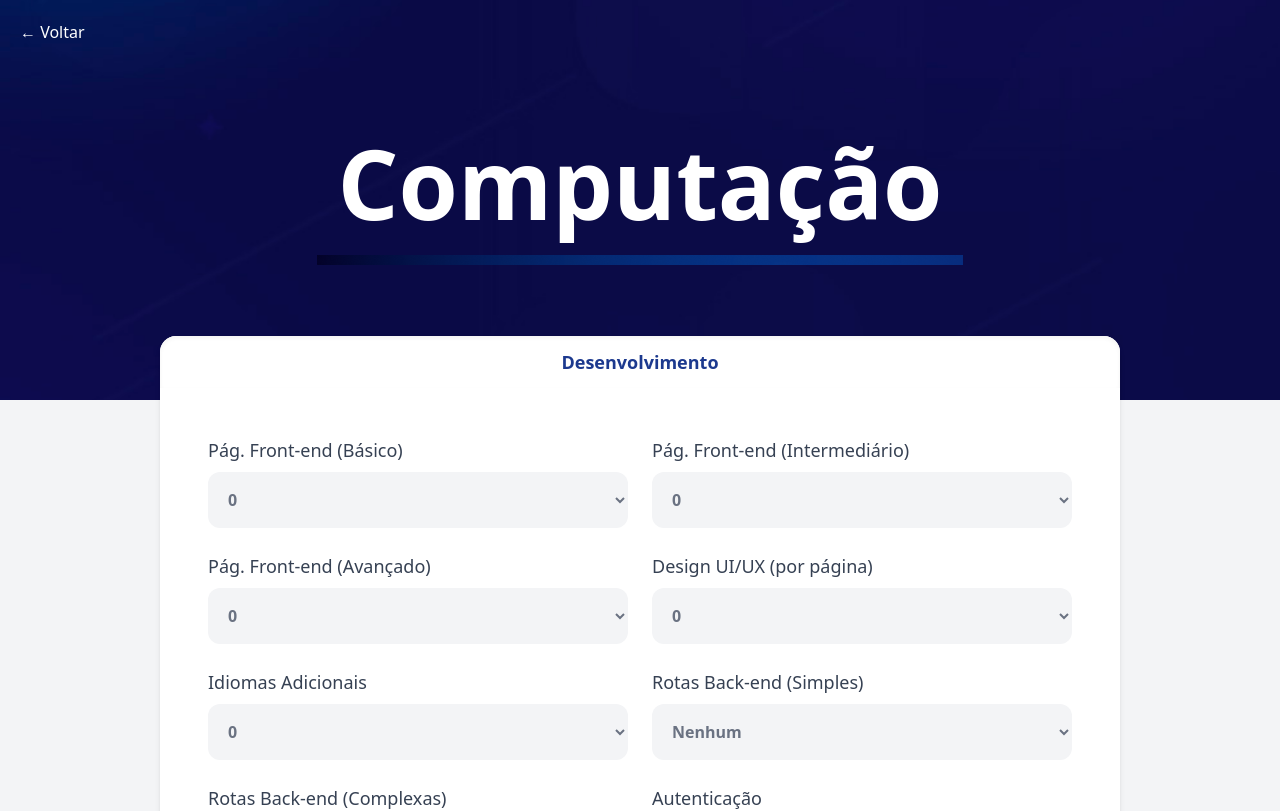
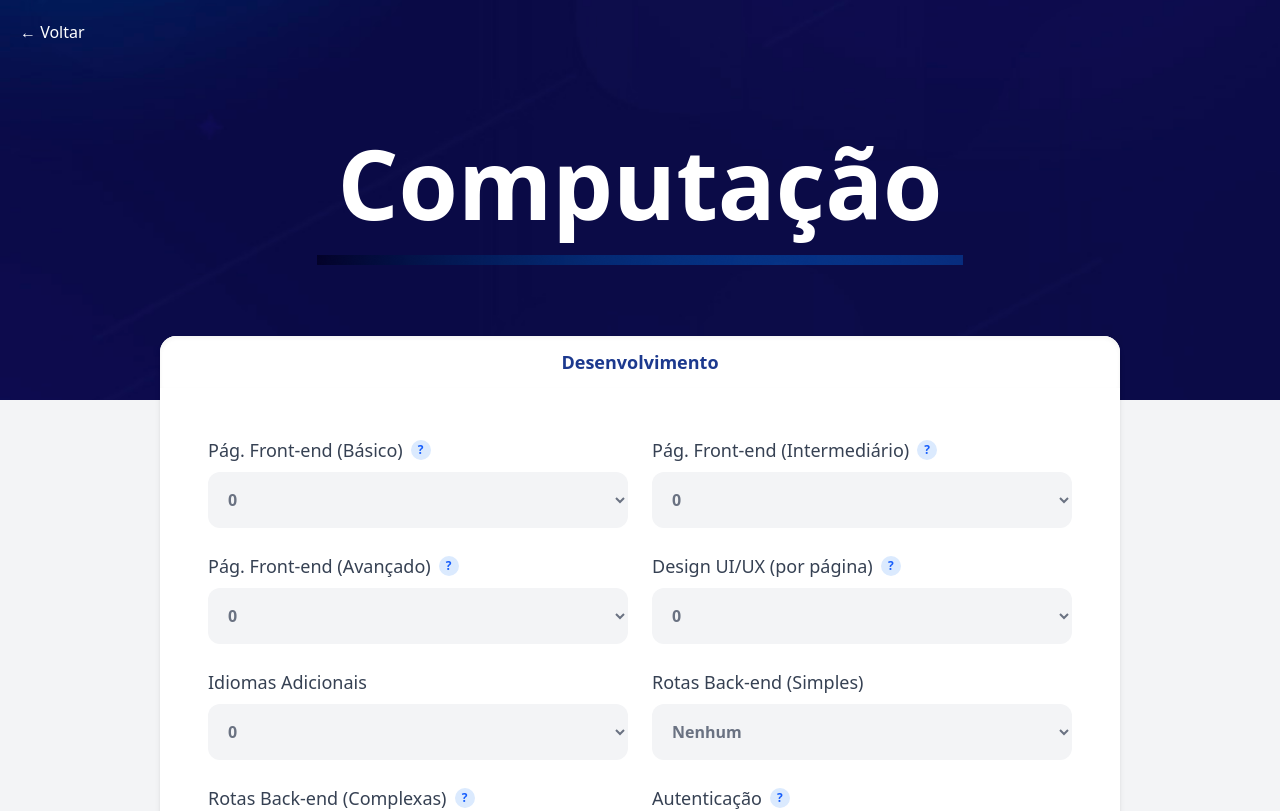
Before and after one commit to Serra-Jr-Engenharia/orcamento, a React (Vite) app: page /#/computacao in a window 1280 px wide. Shown: the top 811 px of the page. Built offline with nearby package versions, Linux system fonts and the light colour scheme.

Commit message:
feat:comp 3.0, alterações nos preços e adição de tooltips

```diff
--- a/src/components/Card/index.tsx
+++ b/src/components/Card/index.tsx
@@ -5,6 +5,7 @@ export interface CardField {
     label: string;
     type: "select" | "radio" | "multiselect";
     options?: string[];
+    descriptions?: Record<string, string>;
     key: string
     placeholder?: string;
     className?: string;
@@ -147,8 +148,21 @@ const Card: React.FC<CardProps>= ({tabs, selections, handleChange, totals, price
             <div className="grid grid-cols-1 md:grid-cols-2 gap-6 p-12">
                     {activeFields.map((field) => (
                         <div key={field.key} className="flex flex-col">
-                            <label className={`text-lg font-medium text-gray-700 mb-2 ${field.className || ''}`}>
+                            <label className={`text-lg font-medium text-gray-700 mb-2 flex items-center gap-2 ${field.className || ''}`}>
                                 {field.label}
+                                {field.descriptions && (
+                                    <div className="relative group flex items-center justify-center w-5 h-5 bg-blue-100 text-blue-600 rounded-full cursor-help text-xs font-bold">
+                                        ?
+                                        <div className="absolute bottom-full left-1/2 -translate-x-1/2 mb-2 w-72 p-3 bg-gray-800 text-white text-sm rounded-lg shadow-xl opacity-0 invisible group-hover:opacity-100 group-hover:visible transition-all z-50 whitespace-pre-wrap">
+                                            {Object.entries(field.descriptions).map(([opt, desc]) => (
+                                                <div key={opt} className="mb-2 last:mb-0">
+                                                    <span className="font-bold text-blue-300">{opt}:</span> {desc}
+                                                </div>
+                                            ))}
+                                            <div className="absolute top-full left-1/2 -translate-x-1/2 border-8 border-transparent border-t-gray-800"></div>
+                                        </div>
+                                    </div>
+                                )}
                             </label>
                             {renderField(field)}
                         </div>
--- a/src/pages/Computacao/index.tsx
+++ b/src/pages/Computacao/index.tsx
@@ -23,27 +23,116 @@ const Computacao: React.FC = () => {
     {
       name: "Desenvolvimento",
       fields: [
-        {label: "Pág. Front-end (Básico)", type: "select", options: numOpts20, key: "pagFrontendBasico"},
-        {label: "Pág. Front-end (Intermediário)", type: "select", options: numOpts20, key: "pagFrontendIntermediario"},
-        {label: "Pág. Front-end (Avançado)", type: "select", options: numOpts20, key: "pagFrontendAvancado"},
-        {label: "Design UI/UX (por página)", type: "select", options: numOpts20, key: "designUIUX"},
+        {
+          label: "Pág. Front-end (Básico)", type: "select", options: numOpts20, key: "pagFrontendBasico",
+          descriptions: {
+            "O que é": "É o 'panfleto digital'. São páginas estáticas e simples, como a página 'Quem Somos' ou uma página de contato básica. A informação está lá, mas não muda sozinha."
+          }
+        },
+        {
+          label: "Pág. Front-end (Intermediário)", type: "select", options: numOpts20, key: "pagFrontendIntermediario",
+          descriptions: {
+            "O que é": "São páginas que interagem com o usuário. Imagine formulários com várias etapas, barras de pesquisa que filtram resultados na hora e calculadoras simples."
+          }
+        },
+        {
+          label: "Pág. Front-end (Avançado)", type: "select", options: numOpts20, key: "pagFrontendAvancado",
+          descriptions: {
+            "O que é": "É aqui que a 'mágica' acontece. São telas complexas de aplicativos, como painéis cheios de gráficos financeiros, atualizações em tempo real (como o preço do Uber mudando na tela) e animações visuais fluidas. Dá muito trabalho porque o navegador do usuário tem que processar muitas informações ao mesmo tempo sem travar."
+          }
+        },
+        {
+          label: "Design UI/UX (por página)", type: "select", options: numOpts20, key: "designUIUX",
+          descriptions: {
+            "A Planta da Casa e Decoração (UI/UX)": "É o trabalho visual e estratégico feito no Figma (wireframes, cores, layout). Sem código programado, apenas o desenho estático.",
+            "Diferença para Front-end (A Construção)": "Enquanto o UI/UX desenha as telas, o Front-end as programa em código. Se você já tem as telas desenhadas pelo seu designer, esse item não é cobrado. Se precisamos criar a identidade do zero, os dois itens são cobrados."
+          }
+        },
         {label: "Idiomas Adicionais", type: "select", options: numOpts5, key: "idiomasAdicionais"},
 
         {label: "Rotas Back-end (Simples)", type: "select", options: ["Nenhum", "1 a 3 rotas", "4 a 10 rotas", "Mais de 10 rotas"], key: "rotasSimples"},
-        {label: "Rotas Back-end (Complexas)", type: "select", options: ["Nenhum", "Básico", "Intermediário", "Complexo"], key: "rotasComplexas"},
-        {label: "Autenticação", type: "select", options: ["Nenhuma", "Básica (JWT/Firebase)", "Intermediária (OAuth/Google)", "Complexa (Níveis de Acesso ACL/RBAC, 2FA)"], key: "autenticacao"},
-        {label: "Banco de Dados", type: "select", options: ["Nenhum", "Básico (1-3 Entidades)", "Intermediário (Relacionamentos Complexos)", "Avançado (Banco Distribuído, Cache, Triggers)"], key: "bancoDados"},
-        {label: "Integração de APIs Externas", type: "select", options: ["Nenhuma", "Simples (1 API)", "Intermediária (2-3 APIs)", "Complexa (Múltiplas APIs, Webhooks, Sincronização)"], key: "integracaoAPI"},
-        {label: "Dashboard / Admin CMS", type: "select", options: ["Nenhum", "Simples", "Completo (Gráficos, Gestão Total)"], key: "dashboardCMS"},
+        {
+          label: "Rotas Back-end (Complexas)", type: "select", options: ["Nenhum", "Básico", "Intermediário", "Complexo"], key: "rotasComplexas",
+          descriptions: {
+            "Básico": "Rotinas simples executadas no servidor.",
+            "Intermediário": "Envio de e-mails, validações em lote.",
+            "Complexo": "Processamento pesado, background jobs, websockets (ex: cálculos estruturais)."
+          }
+        },
+        {
+          label: "Autenticação", type: "select", options: ["Nenhuma", "Básica (JWT/Firebase)", "Intermediária (OAuth/Google)", "Complexa (Níveis de Acesso ACL/RBAC, 2FA)"], key: "autenticacao",
+          descriptions: {
+            "Básica (JWT/Firebase)": "Login clássico por e-mail e senha.",
+            "Intermediária (OAuth/Google)": "Acesso rápido com contas do Google, Apple ou redes sociais.",
+            "Complexa (Níveis de Acesso ACL/RBAC, 2FA)": "Sistema robusto de perfis (Admin, Cliente) e login em duas etapas."
+          }
+        },
+        {
+          label: "Banco de Dados", type: "select", options: ["Nenhum", "Básico (1-3 Entidades)", "Intermediário (Relacionamentos Complexos)", "Avançado (Banco Distribuído, Cache, Triggers)"], key: "bancoDados",
+          descriptions: {
+            "Básico (1-3 Entidades)": "Apenas armazenamento elementar (ex: usuários e posts).",
+            "Intermediário (Relacionamentos Complexos)": "Múltiplas tabelas interligadas (ex: orçamentos, produtos e histórico).",
+            "Avançado (Banco Distribuído, Cache, Triggers)": "Arquitetura para milhões de dados e alta performance (cache/sharding)."
+          }
+        },
+        {
+          label: "Integração de APIs Externas", type: "select", options: ["Nenhuma", "Simples (1 API)", "Intermediária (2-3 APIs)", "Complexa (Múltiplas APIs, Webhooks, Sincronização)"], key: "integracaoAPI",
+          descriptions: {
+            "Simples (1 API)": "Consulta de dados externos rápidos (ex: cotação de moedas/CEP).",
+            "Intermediária (2-3 APIs)": "Integração com serviços como envio de WhatsApp ou mapas.",
+            "Complexa (Múltiplas APIs, Webhooks, Sincronização)": "Conexão bidirecional profunda (ex: sincronização em tempo real com seu ERP e Conta Azul)."
+          }
+        },
+        {
+          label: "Dashboard / Admin CMS", type: "select", options: ["Nenhum", "Simples", "Completo (Gráficos, Gestão Total)"], key: "dashboardCMS",
+          descriptions: {
+            "Simples": "Painel para edições rápidas de texto e listas.",
+            "Completo (Gráficos, Gestão Total)": "Sistema administrativo completo com relatórios, gráficos e controle de acessos."
+          }
+        },
 
-        {label: "Integração de IA (LLMs)", type: "select", options: ["Nenhuma", "Uso Simples (Prompt Básico via API)", "Intermediária (Agentes com Memória)", "Avançada (RAG, Fine-Tuning, Contexto Próprio)"], key: "integracaoIA"},
-        {label: "Chatbots Automatizados", type: "select", options: ["Nenhum", "Fluxo Estático", "Bot com IA Integrada", "Bot Multicanal (WhatsApp/Insta/Site)"], key: "chatbot"},
-        {label: "Automação (Web Scraping / RPA)", type: "select", options: ["Nenhuma", "Extração Simples de 1 site", "Extração Contínua/Agendada", "Scraping Complexo c/ Quebra de Captcha e Múltiplas Fontes"], key: "automacaoRPA"},
+        {
+          label: "Integração de IA (LLMs)", type: "select", options: ["Nenhuma", "Uso Simples (Prompt Básico via API)", "Intermediária (Agentes com Memória)", "Avançada (Prova de Conceito - PoC RAG/Fine-Tuning)"], key: "integracaoIA",
+          descriptions: {
+            "Uso Simples (Prompt Básico via API)": "Conexão direta com ChatGPT para gerar textos estáticos.",
+            "Intermediária (Agentes com Memória)": "Bots interativos que lembram do contexto da conversa atual.",
+            "Avançada (Prova de Conceito - PoC RAG/Fine-Tuning)": "IA especialista que consome PDFs e dados internos da sua empresa para dar respostas precisas."
+          }
+        },
+        {
+          label: "Chatbots Automatizados", type: "select", options: ["Nenhum", "Fluxo Estático", "Bot com IA Integrada", "Bot Multicanal (WhatsApp/Insta/Site)"], key: "chatbot",
+          descriptions: {
+            "Fluxo Estático": "Bot tradicional de menu com opções numéricas.",
+            "Bot com IA Integrada": "Atendente virtual inteligente que compreende a digitação livre do cliente.",
+            "Bot Multicanal (WhatsApp/Insta/Site)": "Centralização completa de atendimento em várias redes simultâneas."
+          }
+        },
+        {
+          label: "Automação (Web Scraping / RPA)", type: "select", options: ["Nenhuma", "Extração Simples de 1 site", "Extração Contínua/Agendada", "Scraping Complexo c/ Quebra de Captcha e Múltiplas Fontes"], key: "automacaoRPA",
+          descriptions: {
+            "Extração Simples de 1 site": "Coleta de dados pontual de páginas abertas (ex: copiar catálogo de concorrente).",
+            "Extração Contínua/Agendada": "Robô que roda diariamente para monitorar preços ou estoques.",
+            "Scraping Complexo c/ Quebra de Captcha e Múltiplas Fontes": "Simulação de humanos para burlar bloqueios de segurança avançados."
+          }
+        },
 
-        {label: "Recursos de E-commerce", type: "select", options: ["Nenhum", "Catálogo sem pagamento", "Pagamento (Stripe/MercadoPago) e Carrinho", "Completo (Frete Correios, Cupons, Estoque, Notas Fiscais)"], key: "ecommerce"},
+        {
+          label: "Recursos de E-commerce", type: "select", options: ["Nenhum", "Catálogo sem pagamento", "Pagamento (Stripe/MercadoPago) e Carrinho", "Completo (Frete Correios, Cupons, Estoque, Notas Fiscais)"], key: "ecommerce",
+          descriptions: {
+            "Catálogo sem pagamento": "Vitrine online de produtos apenas para visualização/orçamentos.",
+            "Pagamento (Stripe/MercadoPago) e Carrinho": "Vendas diretas com carrinho e checkout de cartão/Pix.",
+            "Completo (Frete Correios, Cupons, Estoque, Notas Fiscais)": "Loja virtual absoluta com cálculo de Correios, cupons promocionais e baixa de estoque."
+          }
+        },
 
-        {label: "Arquitetura & Deploy", type: "select", options: ["Nenhum", "Hospedagem Simples (Vercel/Render)", "Configuração Cloud (AWS/GCP/Docker)"], key: "arquiteturaDeploy"},
-        {label: "Tecnologia / Stack Utilizada", type: "select", options: ["Indiferente", "MERN / Next.js", "Python / Django / FastAPI"], key: "stackTecnologica"},
+        {
+          label: "Arquitetura & Deploy", type: "select", options: ["Nenhum", "Hospedagem Simples (Vercel/Render)", "Configuração Cloud (AWS/GCP/Docker)"], key: "arquiteturaDeploy",
+          descriptions: {
+            "Hospedagem Simples (Vercel/Render)": "Servidores compartilhados rápidos, ideais para tráfego normal.",
+            "Configuração Cloud (AWS/GCP/Docker)": "Infraestrutura dedicada de alto nível para escalabilidade, segurança e picos de acesso."
+          }
+        },
+
 
         {label: "Manutenção (Mensal)", type: "select", options: numOpts12, key: "manutencaoMensal"},
         {label: "Membros Alocados no Projeto", type: "select", options: numOpts10, key: "membrosAlocados"},
@@ -53,17 +142,16 @@ const Computacao: React.FC = () => {
 
   const uniquePriceTables: Record<string, Record<string, number>> = {
     rotasSimples: { "Nenhum": 0, "1 a 3 rotas": 300, "4 a 10 rotas": 800, "Mais de 10 rotas": 1500 },
-    rotasComplexas: { "Nenhum": 0, "Básico": 400, "Intermediário": 900, "Complexo": 1800 },
-    autenticacao: { "Nenhuma": 0, "Básica (JWT/Firebase)": 300, "Intermediária (OAuth/Google)": 500, "Complexa (Níveis de Acesso ACL/RBAC, 2FA)": 900 },
-    bancoDados: { "Nenhum": 0, "Básico (1-3 Entidades)": 300, "Intermediário (Relacionamentos Complexos)": 700, "Avançado (Banco Distribuído, Cache, Triggers)": 1200 },
-    integracaoAPI: { "Nenhuma": 0, "Simples (1 API)": 400, "Intermediária (2-3 APIs)": 800, "Complexa (Múltiplas APIs, Webhooks, Sincronização)": 1500 },
-    dashboardCMS: { "Nenhum": 0, "Simples": 500, "Completo (Gráficos, Gestão Total)": 1200 },
-    integracaoIA: { "Nenhuma": 0, "Uso Simples (Prompt Básico via API)": 600, "Intermediária (Agentes com Memória)": 1200, "Avançada (RAG, Fine-Tuning, Contexto Próprio)": 2500 },
+    rotasComplexas: { "Nenhum": 0, "Básico": 400, "Intermediário": 2500, "Complexo": 5400 },
+    autenticacao: { "Nenhuma": 0, "Básica (JWT/Firebase)": 300, "Intermediária (OAuth/Google)": 500, "Complexa (Níveis de Acesso ACL/RBAC, 2FA)": 2500 },
+    bancoDados: { "Nenhum": 0, "Básico (1-3 Entidades)": 300, "Intermediário (Relacionamentos Complexos)": 1500, "Avançado (Banco Distribuído, Cache, Triggers)": 4500 },
+    integracaoAPI: { "Nenhuma": 0, "Simples (1 API)": 400, "Intermediária (2-3 APIs)": 800, "Complexa (Múltiplas APIs, Webhooks, Sincronização)": 4000 },
+    dashboardCMS: { "Nenhum": 0, "Simples": 500, "Completo (Gráficos, Gestão Total)": 3500 },
+    integracaoIA: { "Nenhuma": 0, "Uso Simples (Prompt Básico via API)": 600, "Intermediária (Agentes com Memória)": 1200, "Avançada (Prova de Conceito - PoC RAG/Fine-Tuning)": 5000 },
     chatbot: { "Nenhum": 0, "Fluxo Estático": 500, "Bot com IA Integrada": 1200, "Bot Multicanal (WhatsApp/Insta/Site)": 2000 },
-    automacaoRPA: { "Nenhuma": 0, "Extração Simples de 1 site": 500, "Extração Contínua/Agendada": 1000, "Scraping Complexo c/ Quebra de Captcha e Múltiplas Fontes": 2200 },
-    ecommerce: { "Nenhum": 0, "Catálogo sem pagamento": 1000, "Pagamento (Stripe/MercadoPago) e Carrinho": 1800, "Completo (Frete Correios, Cupons, Estoque, Notas Fiscais)": 3500 },
+    automacaoRPA: { "Nenhuma": 0, "Extração Simples de 1 site": 500, "Extração Contínua/Agendada": 1000, "Scraping Complexo c/ Quebra de Captcha e Múltiplas Fontes": 4500 },
+    ecommerce: { "Nenhum": 0, "Catálogo sem pagamento": 1000, "Pagamento (Stripe/MercadoPago) e Carrinho": 4500, "Completo (Frete Correios, Cupons, Estoque, Notas Fiscais)": 12000 },
     arquiteturaDeploy: { "Nenhum": 0, "Hospedagem Simples (Vercel/Render)": 150, "Configuração Cloud (AWS/GCP/Docker)": 800 },
-    stackTecnologica: { "Indiferente": 0, "MERN / Next.js": 0, "Python / Django / FastAPI": 0 },
   };
 
   const numericMultipliers: Record<string, number> = {};
@@ -71,12 +159,12 @@ const Computacao: React.FC = () => {
 
   const numericBasePrices: Record<string, number> = {
     pagFrontendBasico: 120,
-    pagFrontendIntermediario: 250,
-    pagFrontendAvancado: 450,
+    pagFrontendIntermediario: 300,
+    pagFrontendAvancado: 900,
     designUIUX: 150,
-    idiomasAdicionais: 300,
-    manutencaoMensal: 250,
-    membrosAlocados: 100,
+    idiomasAdicionais: 600,
+    manutencaoMensal: 600,
+    membrosAlocados: 400,
   };
 
   const generatedPriceTable: Record<string, Record<string, number>> = {};
```
